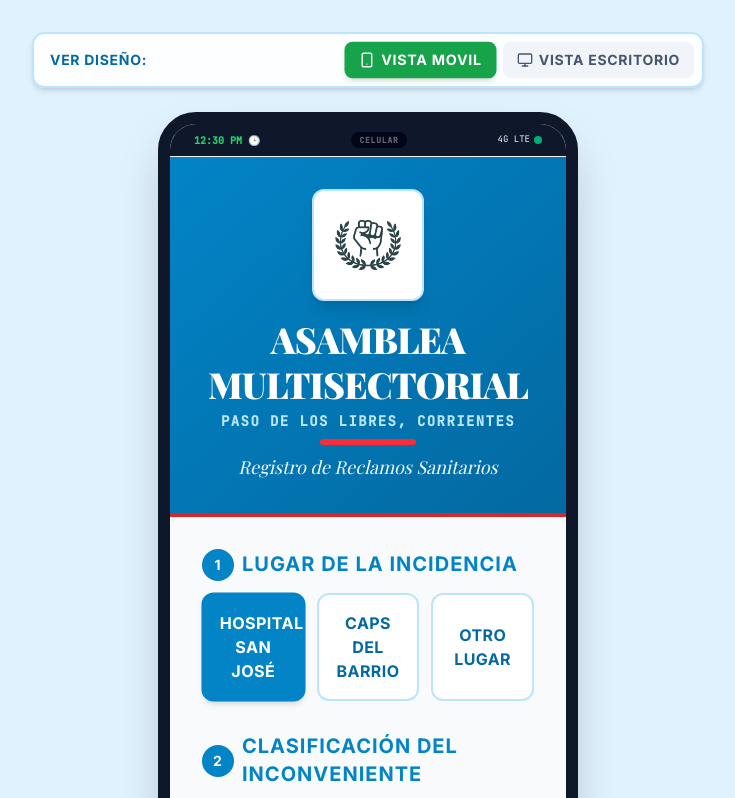
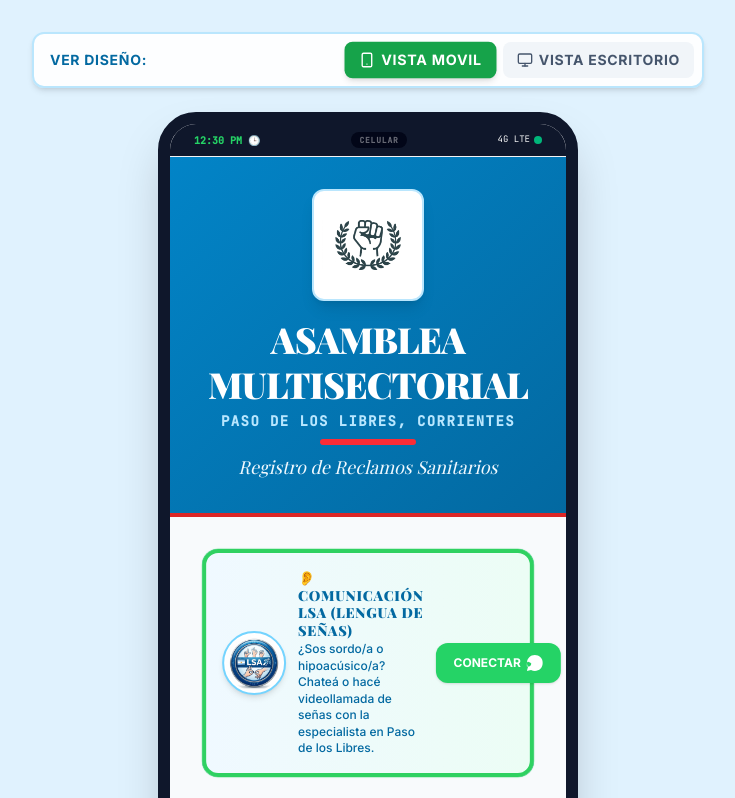
Before and after one commit to Martinw2426895280910/formulario-, a React (Vite) app: page / in a window 1280 px wide. Shown: the top 798 px of the page, without its empty margins (272-1007 px from the left). Built offline with nearby package versions, Linux system fonts and the light colour scheme; a web font is replaced by a local one.

Commit message:
La Plantilla y base de datos quedaron actualizadas 2026 , todo okey listo para correr 👌. Para que alcance a todos con ventana para números de teléfono con reporter final ,se incluyo el caps , botón con señas

```diff
--- a/src/App.tsx
+++ b/src/App.tsx
@@ -14,6 +14,7 @@ import {
   ChevronDown
 } from "lucide-react";
 import logoUrl from "./assets/images/multisectorial_logo_1779809299141.png";
+import lsaBadgeUrl from "./assets/images/lsa_badge_1780080111024.png";
 
 const CAPS_LIST = [
   "CAPS N° 1 - Barrio Simeón Payba (Municipal)",
@@ -193,6 +194,12 @@ export default function App() {
     window.open(url, "_blank");
   };
 
+  const handleConnectLsaSpecialist = () => {
+    const text = encodeURIComponent("hola quiero comunicarme con la especialista");
+    const url = `https://wa.me/5493772631310?text=${text}`;
+    window.open(url, "_blank");
+  };
+
   return (
     <div className="min-h-screen bg-[#e0f2fe] p-2 sm:p-4 md:p-8 flex flex-col items-center justify-center font-sans selection:bg-sky-100 selection:text-sky-900">
 
@@ -282,6 +289,40 @@ export default function App() {
 
         {/* Form Body */}
         <main className="p-5 sm:p-8 bg-[#f8fafc]">
+
+          {/* BOTÓN LSA DE ACCESIBILIDAD PARA PERSONAS SORDAS O HIPOACÚSICAS */}
+          <div className="bg-gradient-to-r from-sky-50 to-[#ecfdf5] border-4 border-[#25D366] p-4 rounded-2xl shadow-lg flex items-center justify-between gap-3 animate-colorful-pulse mb-6">
+            <div className="flex items-center gap-3">
+              {/* LSA custom emblem */}
+              <div className="w-14 h-14 sm:w-16 sm:h-16 shrink-0 bg-white rounded-full p-0.5 border-2 border-sky-300 shadow-md overflow-hidden flex items-center justify-center">
+                <img
+                  src={lsaBadgeUrl}
+                  alt="Accesibilidad LSA"
+                  className="w-full h-full object-cover rounded-full"
+                  referrerPolicy="no-referrer"
+                />
+              </div>
+              <div className="space-y-0.5 font-sans">
+                <h4 className="text-xs sm:text-sm font-black text-[#0369a1] uppercase tracking-wider flex items-center gap-1.5 leading-tight">
+                  👂 Comunicación LSA (Lengua de Señas)
+                </h4>
+                <p className="text-[10px] sm:text-xs text-[#0369a1] font-medium leading-snug">
+                  ¿Sos sordo/a o hipoacúsico/a? Chateá o hacé videollamada de señas con la especialista en Paso de los Libres.
+                </p>
+              </div>
+            </div>
+
+            <button
+              type="button"
+              onClick={handleConnectLsaSpecialist}
+              className="bg-[#25D366] hover:bg-[#128C7E] active:scale-95 text-white font-black px-3.5 py-2.5 sm:px-4.5 sm:py-3 rounded-xl transition-all shadow flex items-center gap-1.5 text-xs shrink-0 cursor-pointer"
+            >
+              <span>CONECTAR</span>
+              <svg className="w-4 h-4 fill-white shrink-0" viewBox="0 0 24 24">
+                <path d="M.057 24l1.687-6.163c-1.041-1.804-1.588-3.849-1.587-5.946C.06 5.348 5.397.01 12.008.01c3.202.001 6.212 1.246 8.477 3.514 2.266 2.268 3.507 5.28 3.505 8.484-.004 6.657-5.34 11.997-11.953 11.997-2.005-.001-3.973-.502-5.724-1.457L0 24zm6.59-11.507c-.124-.208-.464-.33-.978-.588s-3.033-1.494-3.502-1.658c-.469-.165-.812-.247-1.155.248-.343.495-1.328 1.658-1.628 2.01-.299.352-.601.397-1.115.139-.514-.258-2.172-.8-4.137-2.537-1.525-1.347-2.553-3.013-2.853-3.51-.3-.495-.03-.764.227-1.02.232-.23.515-.588.772-.88.258-.293.344-.502.515-.84.17-.338.086-.633-.043-.89-.129-.257-1.155-2.756-1.584-3.755-.418-1.01-.843-.873-1.155-.888-.299-.015-.644-.017-.988-.017s-.902.13-1.373.633c-.469.502-1.79 1.734-1.79 4.226s1.82 4.89 2.072 5.228c.252.338 3.582 5.42 8.68 7.595 1.214.517 2.16.825 2.898 1.054 1.22.385 2.33.33 3.207.2 1.05-.14 3.033-1.226 3.462-2.413.43-1.187.43-2.203.3-2.414z" />
+              </svg>
+            </button>
+          </div>
 
           {!showSuccess ? (
             <form onSubmit={handleSubmit} className="space-y-6 sm:space-y-8">
--- a/src/index.css
+++ b/src/index.css
@@ -41,3 +41,26 @@ h1, h2, h3, h4 {
 ::-webkit-scrollbar-thumb:hover {
   background: #cbd5e1;
 }
+
+/* Highly vibrant colorful pulse glow for LSA accessibility button */
+@keyframes colorful-pulse {
+  0%, 100% {
+    box-shadow: 0 0 0 0px rgba(37, 211, 102, 0.9), 0 0 0 0px rgba(2, 132, 199, 0.9), 0 0 0 0px rgba(234, 179, 8, 0.9);
+    border-color: #25D366;
+    transform: scale(1);
+  }
+  33% {
+    box-shadow: 0 0 14px 6px rgba(2, 132, 199, 0.85), 0 0 0 3px rgba(220, 38, 38, 0.6);
+    border-color: #0284c7;
+    transform: scale(1.02);
+  }
+  66% {
+    box-shadow: 0 0 14px 6px rgba(234, 179, 8, 0.85), 0 0 0 3px rgba(37, 211, 102, 0.6);
+    border-color: #eab308;
+    transform: scale(0.98);
+  }
+}
+
+.animate-colorful-pulse {
+  animation: colorful-pulse 3s infinite ease-in-out;
+}
```
Also changed, not shown: src/assets/images/lsa_badge_1780080111024.png (added).
